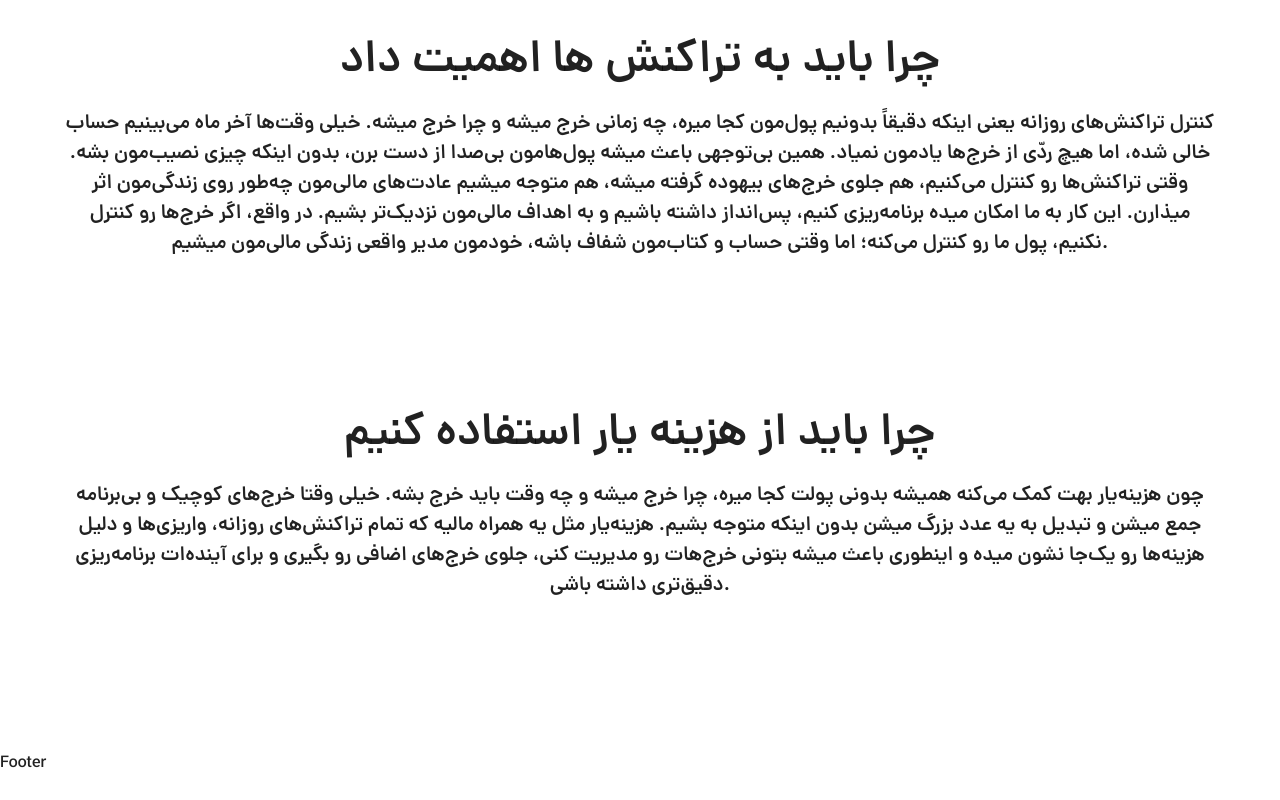
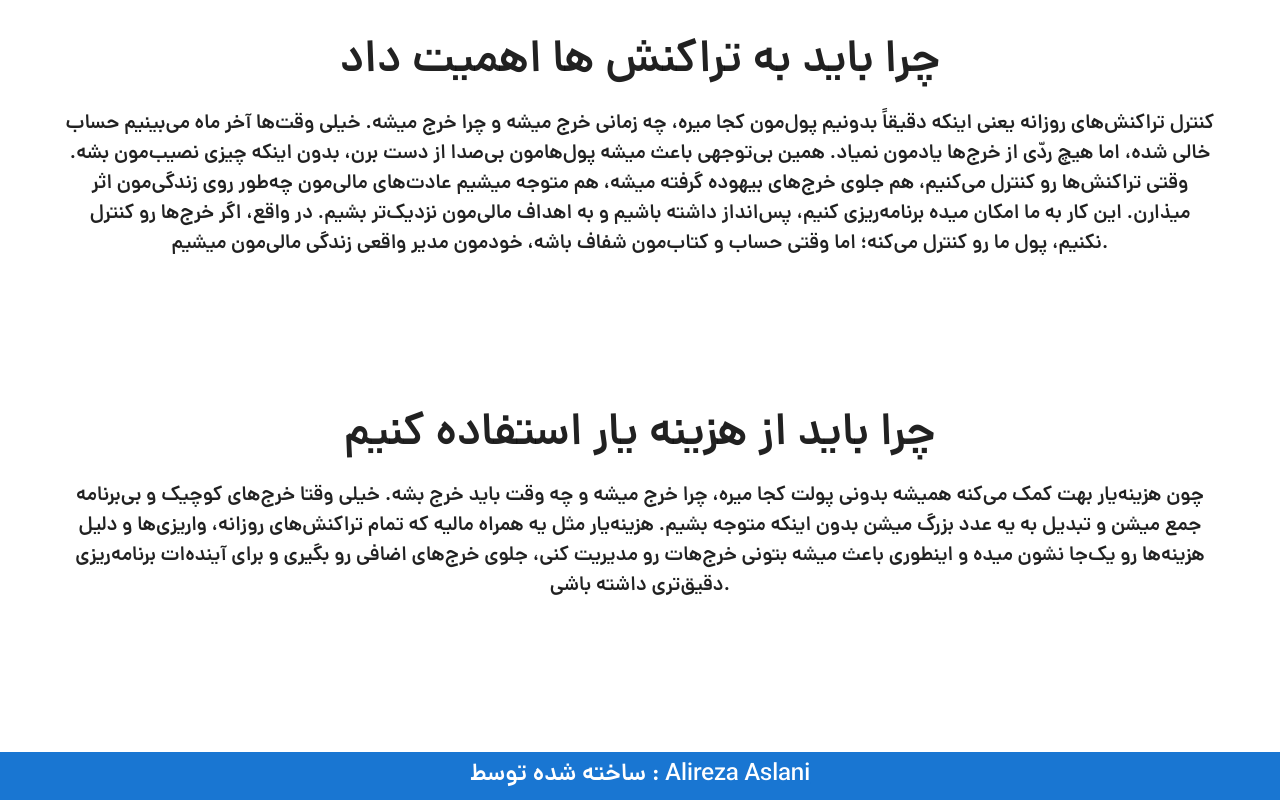
Before and after one commit to alirezaAslani-eng/finance-manager, a Next.js app: page / in a window 1280 px wide. Shown: the part 783-1583 px from the top of the page. Before the commit the page ends 1559 px from the top, so only its background shows below. Built offline with nearby package versions, Linux system fonts and the light colour scheme.

Commit message:
feat(footer) a simple footer that includes developer's link is finished

```diff
--- a/components/module/Footer/Footer.tsx
+++ b/components/module/Footer/Footer.tsx
@@ -1,8 +1,25 @@
-import { Box } from "@mui/material";
+import { Box, Link, useTheme } from "@mui/material";
 import React from "react";
 
 function Footer() {
-  return <Box>Footer</Box>;
+  const theme = useTheme();
+  return (
+    <Box
+      sx={{
+        backgroundColor: theme.palette.primary.main,
+        width: "100%",
+        textAlign: "center",
+        fontFamily: theme.typography.h1,
+        fontSize: {xs:"18px",sm:"24px"},
+        padding: "10px",
+        color: "#fff",
+      }}
+    >
+      ساخته شده توسط :{" "}
+      <Link href="https://github.com/alirezaAslani-eng" sx={{ color: "#fff" }}>
+        Alireza Aslani
+      </Link>
+    </Box>
+  );
 }
-<div>Footer</div>
 export default Footer;
```
